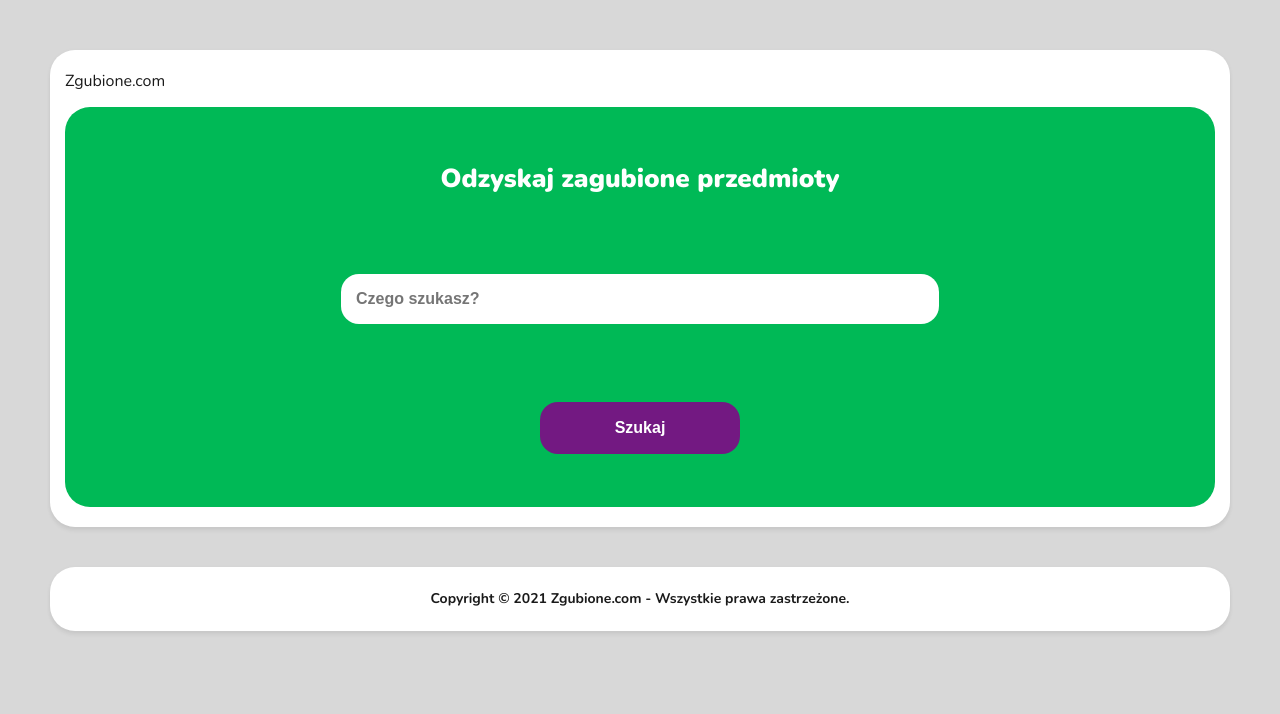
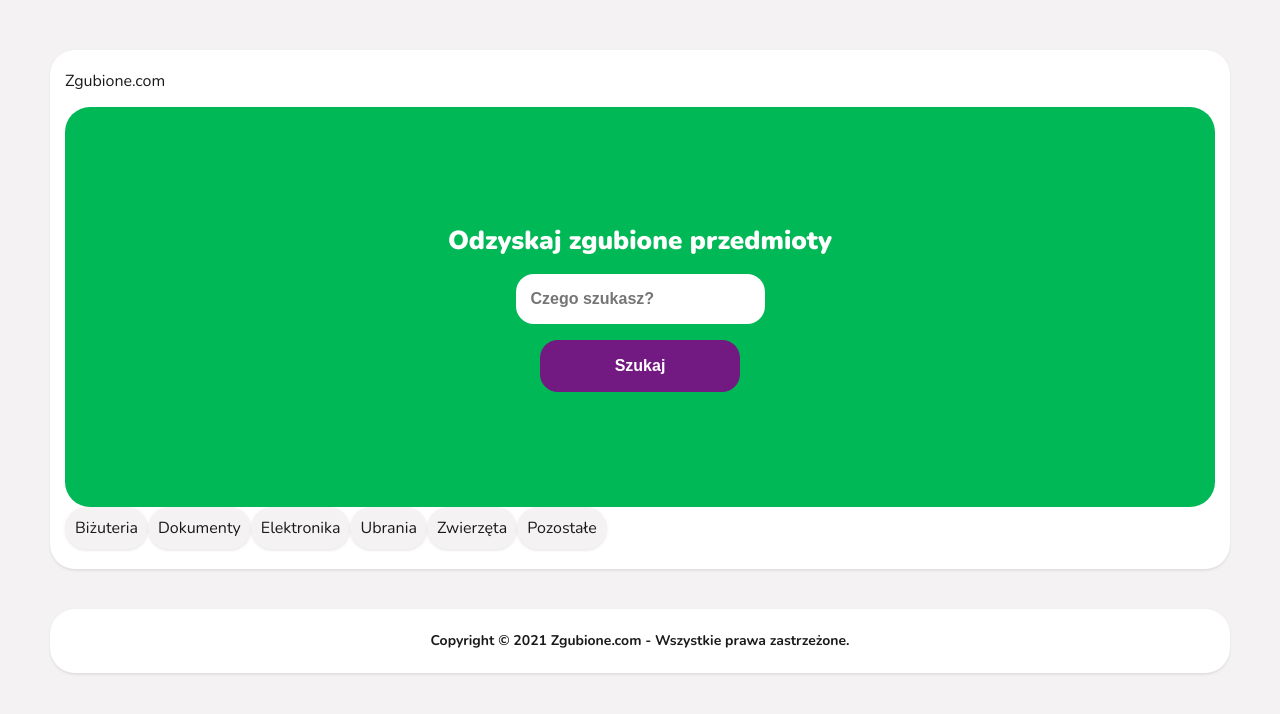
Before and after one commit to artmucha/z-z-web, a Next.js app: page / in a window 1280 px wide. Shown: the top 714 px of the page. Built offline with nearby package versions, Linux system fonts and the light colour scheme.

Commit message:
change styles

```diff
--- a/components/Searcher.js
+++ b/components/Searcher.js
@@ -4,10 +4,12 @@ import { button } from 'styles/Buttons.module.css';
 const Searcher = () => {
   return (
     <>
-      <label className={searcher}>
-        <input className={input} type="search" placeholder="Czego szukasz?" />
-      </label>
-      <button type="submit" class={button}>Szukaj</button>
+      <form action="/znalezione" method="GET">
+        <label className={searcher}>
+          <input className={input} type="search" placeholder="Czego szukasz?" />
+        </label>
+        <button type="submit" class={button}>Szukaj</button>
+      </form>
     </>
   )
 };
--- a/pages/index.js
+++ b/pages/index.js
@@ -1,6 +1,9 @@
 import Header from 'components/Header';
 import Layout from 'components/Layout';
 import Searcher from 'components/Searcher';
+import Card from 'components/Card';
+
+import { categories } from 'constans/filters';
 
 import styles from 'styles/Home.module.css'
 
@@ -9,14 +12,16 @@ const Home = () => {
     <Layout>
       <Header>
         <div className={styles.hero}>
-          <h1 className={styles.heroTitle}>Odzyskaj zagubione przedmioty</h1>
+          <h1 className={styles.heroTitle}>Odzyskaj zgubione przedmioty</h1>
           <Searcher />
+        </div>
+        <div className={styles.categories}>
+          {categories.map(category =>
+            <Card key={category.value}>{category.name}</Card>
+          )}
         </div>
       </Header>
       <main>
-        <div>
-
-        </div>
       </main>
     </Layout>
   )
--- a/styles/Buttons.module.css
+++ b/styles/Buttons.module.css
@@ -2,14 +2,14 @@
 	min-width: 200px;
 	height: 52px;
 	padding: 15px 20px;
-	background: #731982;
+	background-color: #731982;
 	border: 0;
 	border-radius: 18px;
 	font-size: 16px;
 	font-weight: 700;
 	text-align: center;
 	color: #ffffff;
-	transition: 0.2s linear background;
+	transition: background-color 0.2s linear;
 	cursor: pointer;
 }
 
--- a/styles/Colors.module.css
+++ b/styles/Colors.module.css
@@ -5,7 +5,7 @@
 }
 
 .grey {
-	color: #d8d8d8;
+	color: #f4f2f2;
 }
 
 .black {
--- a/styles/Home.module.css
+++ b/styles/Home.module.css
@@ -1,13 +1,13 @@
 .hero {
+	display: flex;
+	flex-direction: column;
+	justify-content: center;
+	align-items: center;
 	width: 100%;
 	height: 50vh;
 	margin-top: 15px;
 	padding: 15px;
 	border-radius: 25px;
-	display: flex;
-	flex-direction: column;
-	align-items: center;
-	justify-content: space-around;
 	background-color: #00b956;
 	color: #ffffff;
 	text-align: center;
@@ -17,3 +17,7 @@
 	font-size: 26px;
 	font-weight: 900;
 }
+
+.categories {
+	display: flex;
+}
--- a/styles/Layout.module.css
+++ b/styles/Layout.module.css
@@ -4,7 +4,7 @@
 	color: #1a1a1a;
 	padding: 20px 15px;
 	border-radius: 25px;
-	box-shadow: 0 4px 4px 0 rgba(0, 0, 0, 0.05), 0 1px 5px 0 rgba(0, 0, 0, 0.04);
+	box-shadow: 0 2px 2px 0 rgba(0, 0, 0, 0.05), 0 1px 5px 0 rgba(0, 0, 0, 0.04);
 }
 
 .footer {
@@ -17,7 +17,7 @@
 	color: #1a1a1a;
 	font-size: 14px;
 	text-align: center;
-	box-shadow: 0 4px 4px 0 rgba(0, 0, 0, 0.05), 0 1px 5px 0 rgba(0, 0, 0, 0.04);
+	box-shadow: 0 2px 2px 0 rgba(0, 0, 0, 0.05), 0 1px 5px 0 rgba(0, 0, 0, 0.04);
 }
 
 .container {
--- a/styles/Searcher.module.css
+++ b/styles/Searcher.module.css
@@ -5,6 +5,7 @@
 	width: 100%;
 	max-width: 600px;
 	height: 52px;
+	margin: 15px 0;
 	border: 1px solid #00b956;
 	border-radius: 18px;
 }
--- a/styles/globals.css
+++ b/styles/globals.css
@@ -3,7 +3,7 @@ body {
 	padding: 0;
 	margin: 0;
 	font-family: Nunito, sans-serif;
-	background-color: #d8d8d8;
+	background-color: #f4f2f2;
 }
 
 body {
```
